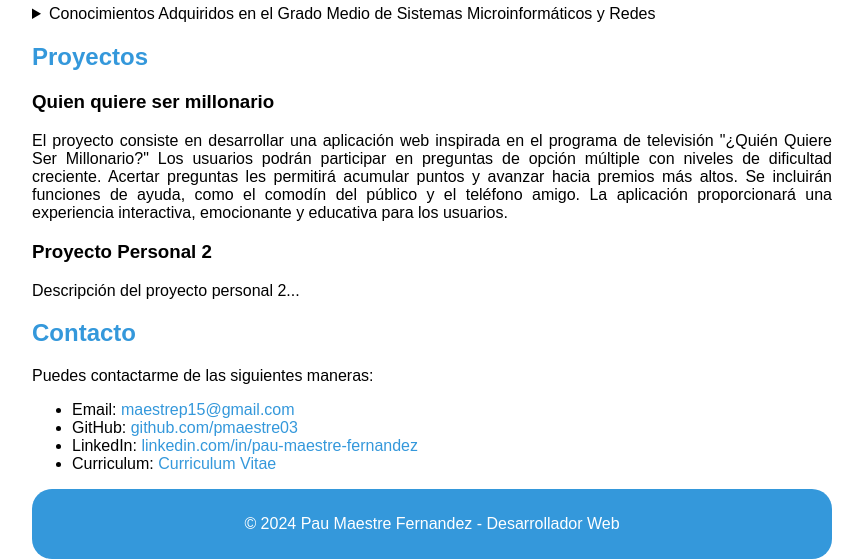
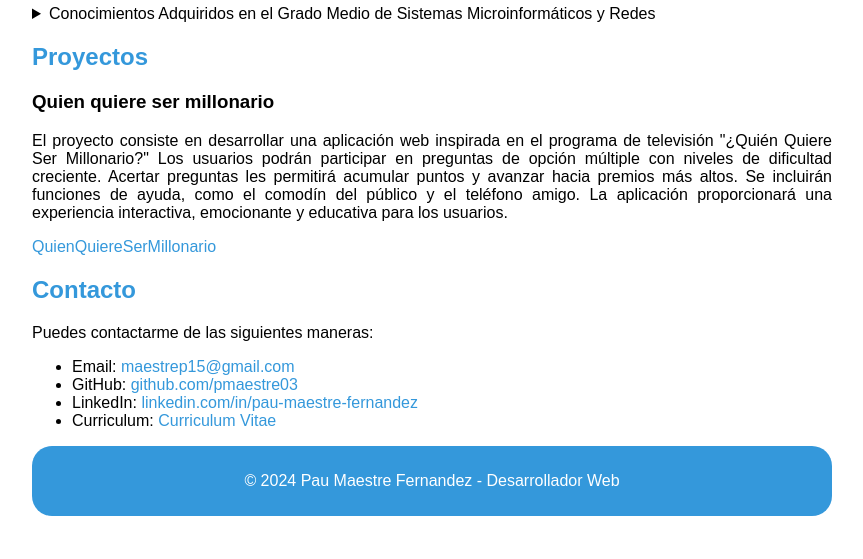
Before and after one commit to pmaestre03/mi_portfolio, a PHP site: page / in a window 1280 px wide. Shown: the part 777-1336 px from the top of the page, without its empty margins (208-1071 px from the left). After the commit the page ends 1293 px from the top, so only its background shows below. Run offline with PHP 8.4, Linux system fonts and the light colour scheme.

Commit message:
Update index.php

```diff
--- a/index.php
+++ b/index.php
@@ -84,17 +84,11 @@ En mi tiempo libre, me gusta sumergirme en el mundo de los videojuegos para desc
 
         <section class="projects" id="projects">
             <h2>Proyectos</h2>
-            <!-- Detalles sobre tus proyectos personales -->
             <div class="project">
                 <h3>Quien quiere ser millonario</h3>
                 <p>El proyecto consiste en desarrollar una aplicación web inspirada en el programa de televisión "¿Quién Quiere Ser Millonario?" Los usuarios podrán participar en preguntas de opción múltiple con niveles de dificultad creciente. Acertar preguntas les permitirá acumular puntos y avanzar hacia premios más altos. Se incluirán funciones de ayuda, como el comodín del público y el teléfono amigo. La aplicación proporcionará una experiencia interactiva, emocionante y educativa para los usuarios.</p>
-                <a href="./proyectos/QuienQuiereSerMillonario/"></a>
+                <a href="./proyectos/QuienQuiereSerMillonario/">QuienQuiereSerMillonario</a>
             </div>
-            <div class="project">
-                <h3>Proyecto Personal 2</h3>
-                <p>Descripción del proyecto personal 2...</p>
-            </div>
-            <!-- Puedes agregar más proyectos personales según sea necesario -->
         </section>
 
         <section class="contact" id="contact">
```
